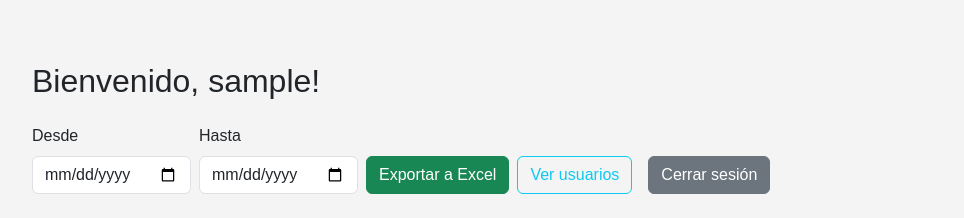
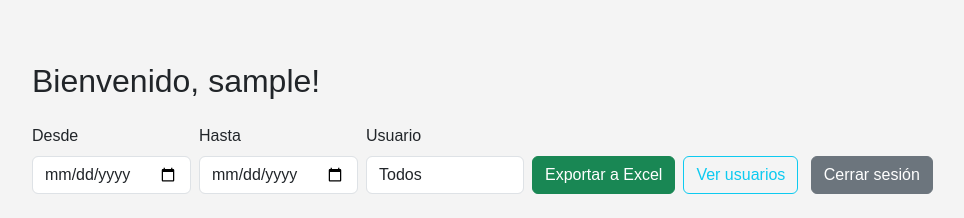
Before and after one commit to GUILLERMOWEB/App-Web-Registrar-Horas, a Flask app: page /administrator in a window 1280 px wide. Shown: the part 56-274 px from the top of the page, without its empty margins (62-1026 px from the left). Run offline with Flask 3, Linux system fonts and the light colour scheme; the visitor is signed in with stand-in values (Sample User, id 1); data comes from the database, SQL or seed files in the repository; data that the repository does not hold is empty.

Commit message:
Agrego filtros por usuarios exportar excel para admin

```diff
--- a/app.py
+++ b/app.py
@@ -579,18 +579,25 @@ def admin():
     if 'user_id' not in session or session['role'] not in ['admin', 'superadmin']:
         return redirect(url_for('login'))
 
-    filtro_usuario = request.form.get('filtro_usuario') if request.method == 'POST' else None
+    usuarios = User.query.with_entities(User.id, User.username).all()
 
-    usuarios = User.query.with_entities(User.id, User.username).all()
+    # Soportar filtro por usuario vía GET o POST
+    filtro_usuario = request.args.get('filtro_usuario') or request.form.get('filtro_usuario')
 
     if filtro_usuario:
         registros = db.session.query(Registro, User).join(User).filter(User.id == filtro_usuario).order_by(Registro.fecha.desc()).all()
     else:
         registros = db.session.query(Registro, User).join(User).order_by(Registro.fecha.desc()).all()
 
-    return render_template('admin.html', registros=registros, usuarios=usuarios,
-                           filtro_usuario=filtro_usuario,
-                           username=session['username'], role=session['role'])
+    return render_template(
+        'admin.html',
+        registros=registros,
+        usuarios=usuarios,
+        filtro_usuario=filtro_usuario,
+        username=session['username'],
+        role=session['role']
+    )
+
 
 @app.route('/cambiar_password', methods=['GET', 'POST'])
 def cambiar_password():
--- a/templates/admin.html
+++ b/templates/admin.html
@@ -5,7 +5,7 @@
   <h2 class="mb-4">Bienvenido, {{ session['username'] }}!</h2>
 
   <div class="mb-4">
-    <form method="GET" action="{{ url_for('exportar_excel') }}" class="d-flex flex-wrap gap-2 align-items-end">
+    <form method="GET" action="{{ url_for('exportar_excel') }}" class="mb-4 d-flex flex-wrap gap-2">
       <div class="col-auto">
         <label for="fecha_desde" class="form-label">Desde</label>
         <input type="date" class="form-control" name="fecha_desde" required>
@@ -14,21 +14,31 @@
         <label for="fecha_hasta" class="form-label">Hasta</label>
         <input type="date" class="form-control" name="fecha_hasta" required>
       </div>
-      <input type="hidden" name="contexto" value="admin">
+
+      {% if role in ['admin', 'superadmin'] %}
       <div class="col-auto">
+        <label for="usuario_id" class="form-label">Usuario</label>
+        <select class="form-control" name="usuario_id">
+          <option value="">Todos</option>
+          {% for u in usuarios %}
+            <option value="{{ u.id }}">{{ u.username }}</option>
+          {% endfor %}
+        </select>
+      </div>
+      {% endif %}
+
+      <div class="col-auto align-self-end">
         <button type="submit" class="btn btn-success">Exportar a Excel</button>
       </div>
 
-      {% if role in ['superadmin'] %}
-        <div class="col-auto">
+      <div class="col-auto align-self-end">
+        {% if role == 'superadmin' %}
           <a href="{{ url_for('lista_usuarios') }}" class="btn btn-outline-info me-2">Ver usuarios</a>
-        </div>
-      {% endif %}
-
-      <div class="col-auto">
+        {% endif %}
         <a href="/logout" class="btn btn-secondary">Cerrar sesión</a>
       </div>
     </form>
+
   </div>
 
 
@@ -51,7 +61,7 @@
           <th>Comentarios</th>
           <th>Contrato</th>
           <th>Service Order</th>
-          <th>Centro de Costo</th>
+          <th>Centro de Costo Contrato</th>
           <th>Tipo de Servicio</th>
           <th>Línea</th>
           {% if session['role'] == 'superadmin' %}
```
